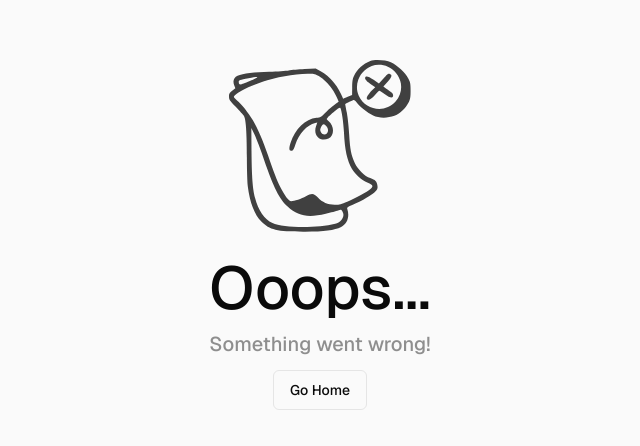
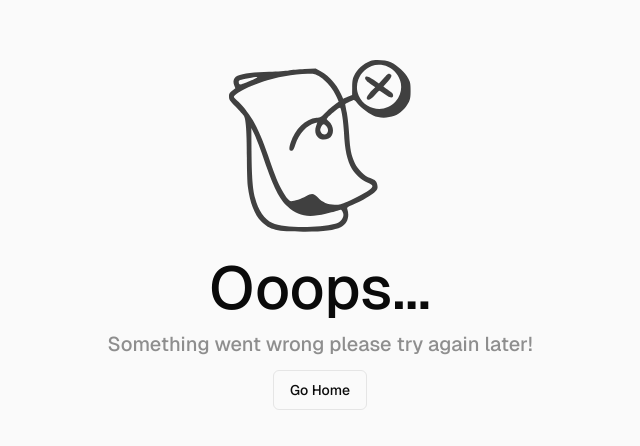
Before and after one commit to Anuragsharma15-dell/Breeze, a Next.js app: page /error in a window 1280 px wide. Shown: the part 174-620 px from the top of the page, without its empty margins (320-960 px from the left). Built offline with nearby package versions, Linux system fonts and the light colour scheme.

Commit message:
Added error message

```diff
--- a/app/(auth)/error/page.tsx
+++ b/app/(auth)/error/page.tsx
@@ -23,7 +23,7 @@ export default function Error() {
       </svg>
       <div className="md:text-6xl text-5xl font-medium">Ooops...</div>
       <div className="text-xl font-medium mt-1 text-muted-foreground/80">
-        Something went wrong!
+        Something went wrong please try again later!
       </div>
       <div className="mt-1">
         <GoHome />
```
